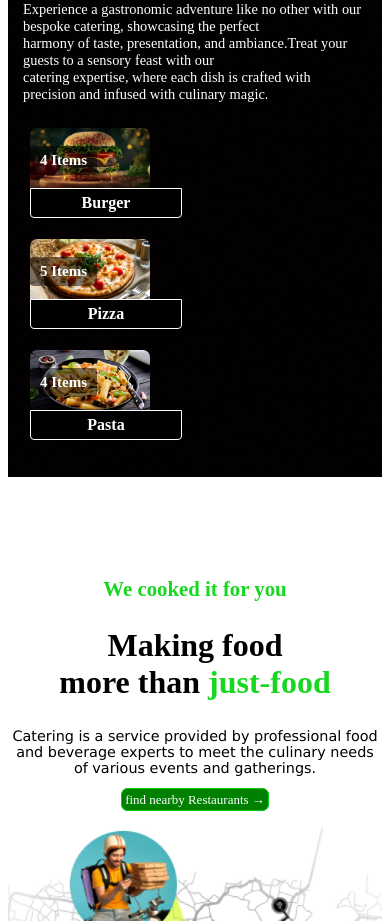
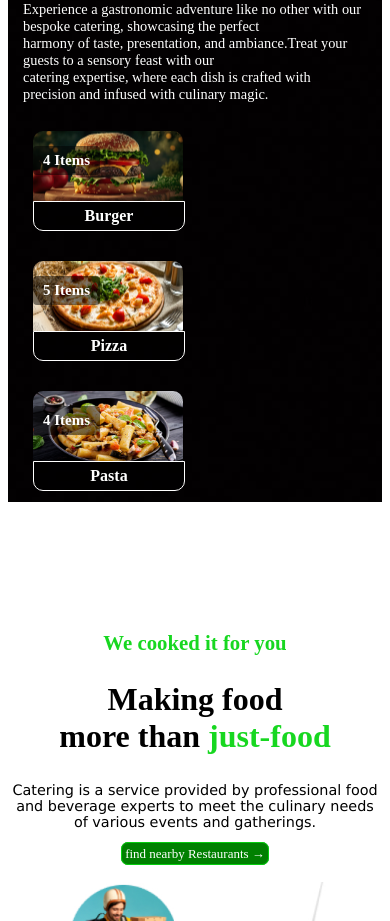
Before and after one commit to festybam123/restaurant, a React (Vite) app: page / in a window 390 px wide. Shown: the part 1600-2521 px from the top of the page. Built offline with nearby package versions, Linux system fonts and the light colour scheme.

Commit message:
mobile responsive

```diff
--- a/src/App.css
+++ b/src/App.css
@@ -759,9 +759,9 @@
   .section2__content h2 { font-size: 1.25rem; }
   .section2__content h1 { font-size: 1.5rem; }
   .section2__content p { font-size: 0.9rem; }
-  .section2__left { gap: 7px; }
-  .section2__thumb { padding: 7px; }
-  .section2__thumb img { width: 120px; height: 60px; }
+  .section2__left { gap: 10px; }
+  .section2__thumb { padding: 10px; }
+  .section2__thumb img { width: 150px; height: 70px; border-radius: 10px 10px 0 0; }
 
   .hero_wrapper { flex-direction: column; }
   .promo { margin-top: 50px; }
@@ -801,7 +801,7 @@
   .gallery6_grid { gap: 15px; }
 
   .thumb_label { border-radius: 4px; }
-  .thumb_name { border-radius: 0 0 4px 4px; width: 140px; }
+  .thumb_name { border-radius: 0 0 10px 10px; width: 140px; }
 
   .footer { padding: 25px 10px; }
 }
```
